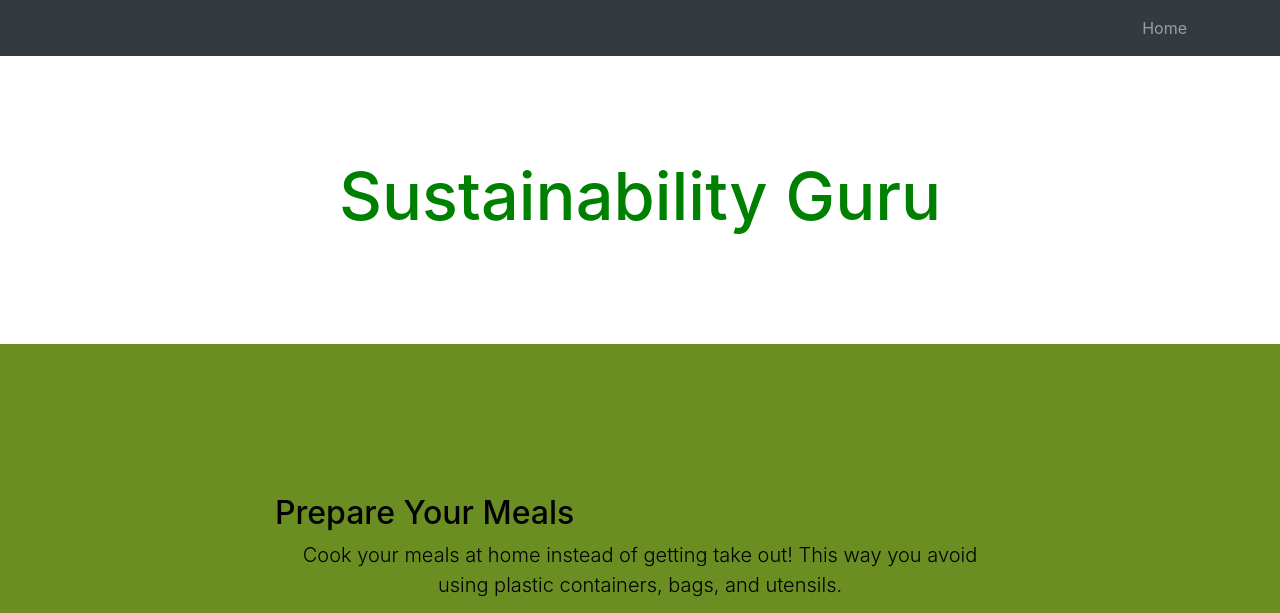
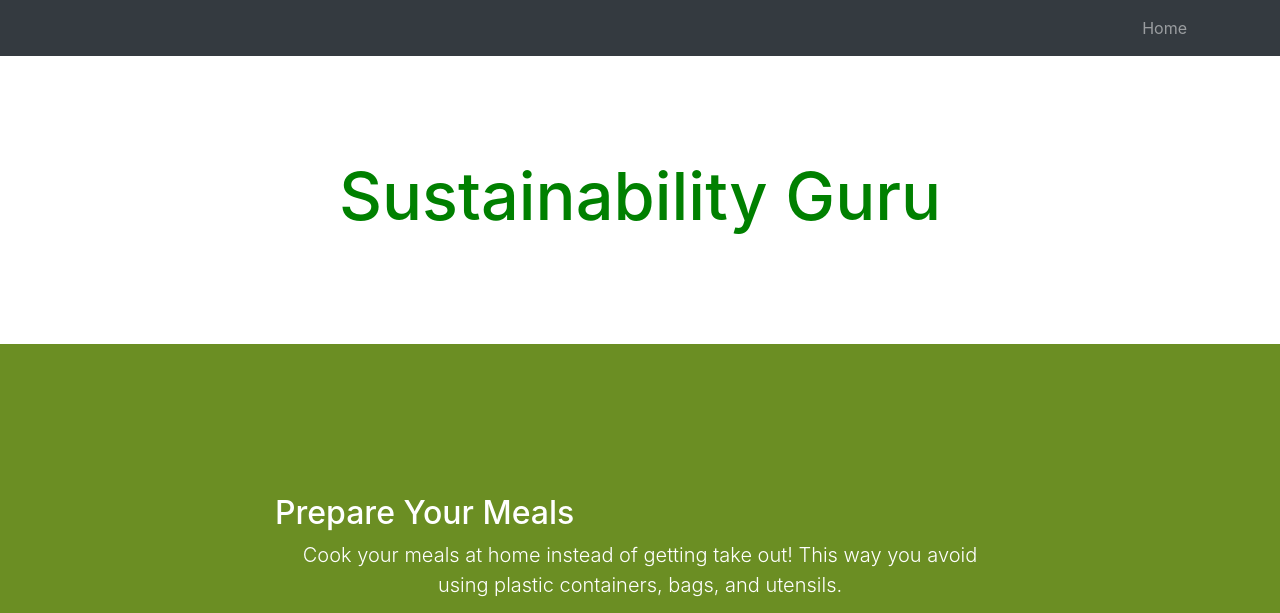
Before and after one commit to fernsanchez2334/devfest-2019, a website: page templates/track3.html in a window 1280 px wide. Shown: the top 613 px of the page. Drawn offline with Linux system fonts and the light colour scheme.

Commit message:
update track3.html

```diff
--- a/templates/track3.html
+++ b/templates/track3.html
@@ -47,9 +47,9 @@
     <div class="container">
       <div class="row">
         <div class="col-lg-8 mx-auto">
-          <h2 style ="color:black">Prepare Your Meals</h2>
+          <h2 style ="color:white">Prepare Your Meals</h2>
         <center>
-          <p class="lead" style = "color:black;">
+          <p class="lead" style = "color:white;">
            Cook your meals at home instead of getting take out! This way you avoid using plastic containers, bags, and utensils.
          </p>
          </center>
```
